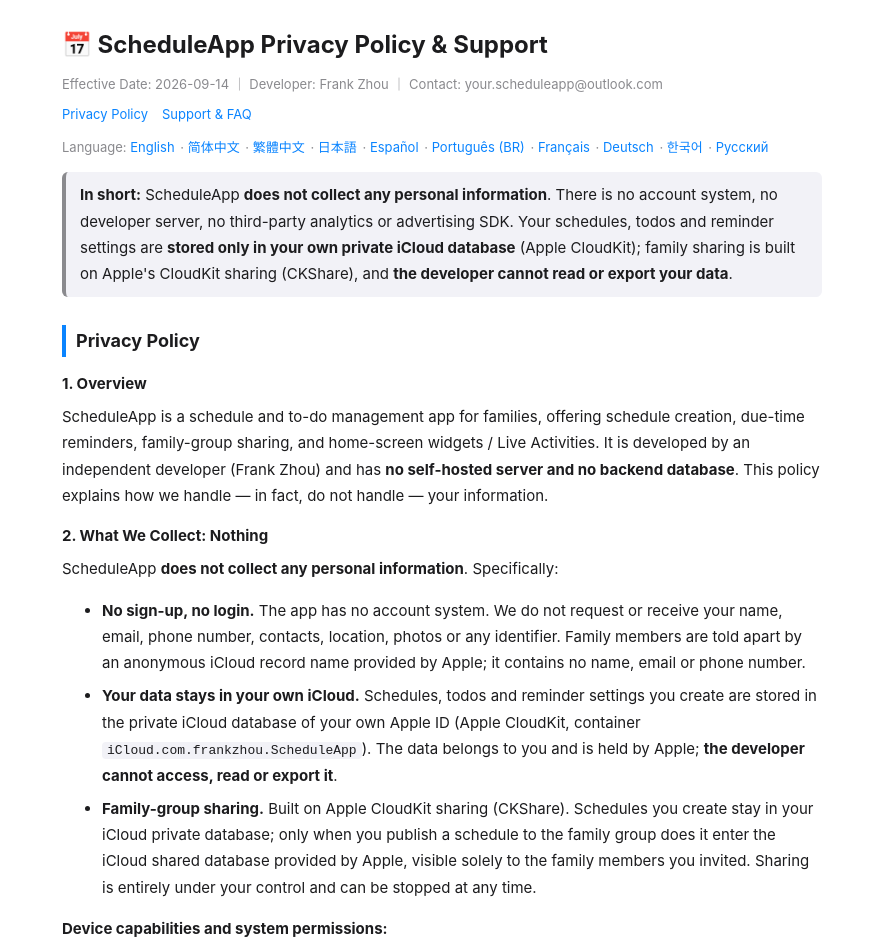
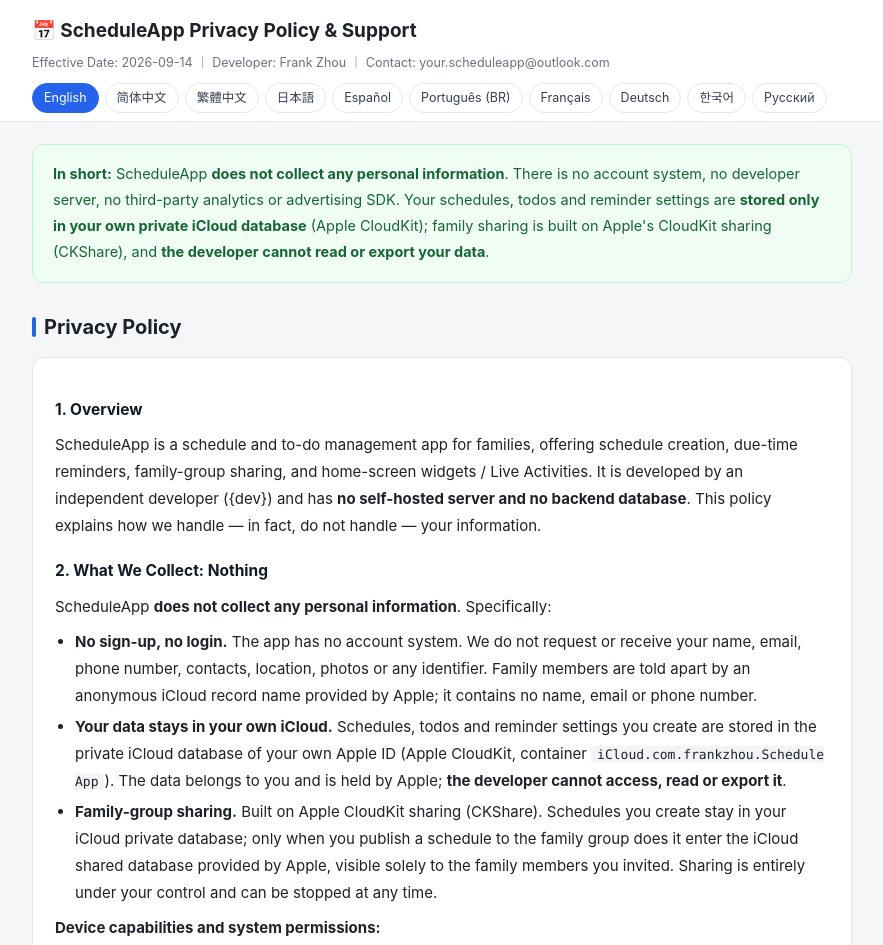
Before and after one commit to 4gk5msrpwv-cpu/privacy-pages-scheduleapp, a plain HTML site: page index.html in a window 1280 px wide. Shown: the top 945 px of the page, without its empty margins (198-1081 px from the left). Drawn offline with Linux system fonts and the light colour scheme.

Commit message:
Rewrite privacy policy per CloudKit architecture (KidsLearn-style, 10 languages)

```diff
--- a/index.html
+++ b/index.html
@@ -1,71 +1,126 @@
 <!DOCTYPE html>
 <html lang="en">
 <head>
-<meta charset="utf-8">
-<meta name="viewport" content="width=device-width, initial-scale=1">
-<meta name="color-scheme" content="light dark">
+<meta charset="UTF-8">
+<meta name="viewport" content="width=device-width, initial-scale=1.0">
+<title>ScheduleApp Privacy Policy & Support</title>
 <meta name="description" content="ScheduleApp privacy policy and support: we collect no personal information; all data stays in your own iCloud.">
-<title>ScheduleApp Privacy Policy & Support</title>
+<link rel="canonical" href="https://4gk5msrpwv-cpu.github.io/privacy-pages-scheduleapp/">
+  <link rel="alternate" hreflang="en" href="https://4gk5msrpwv-cpu.github.io/privacy-pages-scheduleapp/">
+  <link rel="alternate" hreflang="zh-Hans" href="https://4gk5msrpwv-cpu.github.io/privacy-pages-scheduleapp/zh-Hans/">
+  <link rel="alternate" hreflang="zh-Hant" href="https://4gk5msrpwv-cpu.github.io/privacy-pages-scheduleapp/zh-Hant/">
+  <link rel="alternate" hreflang="ja" href="https://4gk5msrpwv-cpu.github.io/privacy-pages-scheduleapp/ja/">
+  <link rel="alternate" hreflang="es" href="https://4gk5msrpwv-cpu.github.io/privacy-pages-scheduleapp/es/">
+  <link rel="alternate" hreflang="pt-BR" href="https://4gk5msrpwv-cpu.github.io/privacy-pages-scheduleapp/pt-BR/">
+  <link rel="alternate" hreflang="fr" href="https://4gk5msrpwv-cpu.github.io/privacy-pages-scheduleapp/fr/">
+  <link rel="alternate" hreflang="de" href="https://4gk5msrpwv-cpu.github.io/privacy-pages-scheduleapp/de/">
+  <link rel="alternate" hreflang="ko" href="https://4gk5msrpwv-cpu.github.io/privacy-pages-scheduleapp/ko/">
+  <link rel="alternate" hreflang="ru" href="https://4gk5msrpwv-cpu.github.io/privacy-pages-scheduleapp/ru/">
+  <link rel="alternate" hreflang="x-default" href="https://4gk5msrpwv-cpu.github.io/privacy-pages-scheduleapp/">
+<meta property="og:title" content="ScheduleApp Privacy Policy & Support">
+<meta property="og:description" content="ScheduleApp privacy policy and support: we collect no personal information; all data stays in your own iCloud.">
 <style>
-:root{color-scheme:light dark;--bg:#ffffff;--fg:#1c1c1e;--fg2:#8a8a8e;--border:#d1d1d6;--quote:#f2f2f7;--accent:#0a84ff}
-@media (prefers-color-scheme:dark){:root{--bg:#000000;--fg:#f2f2f7;--fg2:#98989f;--border:#38383a;--quote:#1c1c1e;--accent:#0a84ff}}
-body{font-family:-apple-system,'PingFang SC','Hiragino Sans GB','Microsoft YaHei',sans-serif;color:var(--fg);background:var(--bg);line-height:1.75;margin:0;padding:24px 16px;font-size:15px}
-.wrap{max-width:760px;margin:0 auto}
-h1{font-size:24px;margin:0 0 6px}
-h2{font-size:18px;margin:28px 0 8px;border-left:4px solid var(--accent);padding-left:10px}
-h3{font-size:15px;margin:14px 0 4px}
-p,li{margin:7px 0}
-.meta,.langs,.nav,.footer{color:var(--fg2);font-size:13px}
-.nav{margin:6px 0 0}
-.nav a{color:var(--accent);text-decoration:none;margin-right:14px}
-.langs{margin:10px 0 0}
-.langs a{color:var(--accent);text-decoration:none;margin-right:2px}
-blockquote{background:var(--quote);border-left:4px solid var(--fg2);margin:14px 0;padding:10px 14px;border-radius:6px}
-a{color:var(--accent)}
-code{background:var(--quote);padding:1px 5px;border-radius:4px;font-size:13px}
-.footer{margin-top:36px;border-top:1px solid var(--border);padding-top:12px}
+  :root{--bg:#f5f6f8;--card:#ffffff;--ink:#1d2129;--sub:#6b7280;--blue:#2563eb;
+        --blue-bg:#eff6ff;--green:#16a34a;--green-bg:#f0fdf4;--line:#e5e7eb;--tab:#374151;}
+  *{box-sizing:border-box;margin:0;padding:0}
+  html{scroll-behavior:smooth}
+  body{font-family:-apple-system,BlinkMacSystemFont,"PingFang SC","Hiragino Sans","Microsoft YaHei","Helvetica Neue",Arial,sans-serif;
+       background:var(--bg);color:var(--ink);line-height:1.8;font-size:15px}
+  header{position:sticky;top:0;z-index:10;background:rgba(255,255,255,.96);backdrop-filter:blur(8px);border-bottom:1px solid var(--line)}
+  .head-inner{max-width:860px;margin:0 auto;padding:14px 20px 0}
+  h1{font-size:19px}
+  .head-meta{font-size:12.5px;color:var(--sub);margin:4px 0 8px}
+  .langbar{display:flex;flex-wrap:wrap;gap:6px;padding-bottom:8px}
+  .langbar a{font-size:12.5px;text-decoration:none;color:var(--tab);border:1px solid var(--line);
+             border-radius:999px;padding:3px 11px;background:#fff}
+  .langbar a.on{color:#fff;background:var(--blue);border-color:var(--blue)}
+  main{max-width:860px;margin:0 auto;padding:22px 20px 60px}
+  .card{background:var(--card);border:1px solid var(--line);border-radius:12px;padding:20px 22px;margin-bottom:16px}
+  .summary{background:var(--green-bg);border:1px solid #bbf7d0;border-radius:12px;padding:16px 20px;margin-bottom:18px;font-size:14.5px;color:#166534}
+  h2{font-size:20px;margin:26px 0 12px;display:flex;align-items:center;gap:8px;scroll-margin-top:110px}
+  h2::before{content:"";width:4px;height:20px;background:var(--blue);border-radius:2px}
+  h3{font-size:15.5px;margin:18px 0 6px;color:#111827}
+  p{margin:8px 0}
+  ul{margin:8px 0 8px 20px}
+  li{margin:4px 0}
+  code{background:#f3f4f6;border-radius:4px;padding:1px 6px;font-family:ui-monospace,Menlo,monospace;font-size:13px;word-break:break-all}
+  a{color:var(--blue)}
+  table{width:100%;border-collapse:collapse;font-size:13.5px;margin:10px 0;background:var(--card)}
+  th,td{border:1px solid var(--line);padding:8px 10px;text-align:left;vertical-align:top}
+  th{background:#f9fafb;font-weight:600;white-space:nowrap;width:130px}
+  footer{max-width:860px;margin:0 auto;padding:0 20px 40px;color:var(--sub);font-size:12.5px}
+  .disc{font-size:12.5px;color:var(--sub);margin-top:10px}
+  @media (max-width:600px){body{font-size:14.5px}.card{padding:16px 16px}h2{font-size:18px}}
 </style>
 </head>
 <body>
-<div class="wrap">
+<header>
+  <div class="head-inner">
     <h1>📅 ScheduleApp Privacy Policy & Support</h1>
-<p class="meta">Effective Date: 2026-09-14 ｜ Developer: Frank Zhou ｜ Contact: your.scheduleapp@outlook.com</p>
-<p class="nav"><a href="#privacy">Privacy Policy</a><a href="#faq">Support & FAQ</a></p>
-<p class="langs">Language: <a href="/privacy-pages-scheduleapp/">English</a> · <a href="/privacy-pages-scheduleapp/zh-Hans/">简体中文</a> · <a href="/privacy-pages-scheduleapp/zh-Hant/">繁體中文</a> · <a href="/privacy-pages-scheduleapp/ja/">日本語</a> · <a href="/privacy-pages-scheduleapp/es/">Español</a> · <a href="/privacy-pages-scheduleapp/pt-BR/">Português (BR)</a> · <a href="/privacy-pages-scheduleapp/fr/">Français</a> · <a href="/privacy-pages-scheduleapp/de/">Deutsch</a> · <a href="/privacy-pages-scheduleapp/ko/">한국어</a> · <a href="/privacy-pages-scheduleapp/ru/">Русский</a></p>
-<blockquote><b>In short:</b> ScheduleApp <b>does not collect any personal information</b>. There is no account system, no developer server, no third-party analytics or advertising SDK. Your schedules, todos and reminder settings are <b>stored only in your own private iCloud database</b> (Apple CloudKit); family sharing is built on Apple's CloudKit sharing (CKShare), and <b>the developer cannot read or export your data</b>.</blockquote>
-
+    <div class="head-meta">Effective Date: 2026-09-14 ｜ Developer: Frank Zhou ｜ Contact: your.scheduleapp@outlook.com</div>
+    <div class="langbar"><a href="https://4gk5msrpwv-cpu.github.io/privacy-pages-scheduleapp/" class="on">English</a><a href="https://4gk5msrpwv-cpu.github.io/privacy-pages-scheduleapp/zh-Hans/" class="">简体中文</a><a href="https://4gk5msrpwv-cpu.github.io/privacy-pages-scheduleapp/zh-Hant/" class="">繁體中文</a><a href="https://4gk5msrpwv-cpu.github.io/privacy-pages-scheduleapp/ja/" class="">日本語</a><a href="https://4gk5msrpwv-cpu.github.io/privacy-pages-scheduleapp/es/" class="">Español</a><a href="https://4gk5msrpwv-cpu.github.io/privacy-pages-scheduleapp/pt-BR/" class="">Português (BR)</a><a href="https://4gk5msrpwv-cpu.github.io/privacy-pages-scheduleapp/fr/" class="">Français</a><a href="https://4gk5msrpwv-cpu.github.io/privacy-pages-scheduleapp/de/" class="">Deutsch</a><a href="https://4gk5msrpwv-cpu.github.io/privacy-pages-scheduleapp/ko/" class="">한국어</a><a href="https://4gk5msrpwv-cpu.github.io/privacy-pages-scheduleapp/ru/" class="">Русский</a></div>
+  </div>
+</header>
+<main>
+  <div class="summary"><b>In short:</b> ScheduleApp <b>does not collect any personal information</b>. There is no account system, no developer server, no third-party analytics or advertising SDK. Your schedules, todos and reminder settings are <b>stored only in your own private iCloud database</b> (Apple CloudKit); family sharing is built on Apple's CloudKit sharing (CKShare), and <b>the developer cannot read or export your data</b>.</div>
 <h2 id="privacy">Privacy Policy</h2>
-<h3>1. Overview</h3><p>ScheduleApp is a schedule and to-do management app for families, offering schedule creation, due-time reminders, family-group sharing, and home-screen widgets / Live Activities. It is developed by an independent developer (Frank Zhou) and has <b>no self-hosted server and no backend database</b>. This policy explains how we handle — in fact, do not handle — your information.</p><h3>2. What We Collect: Nothing</h3><p>ScheduleApp <b>does not collect any personal information</b>. Specifically:</p><ul>
+  <div class="card">
+    <h3>1. Overview</h3>
+    <p>ScheduleApp is a schedule and to-do management app for families, offering schedule creation, due-time reminders, family-group sharing, and home-screen widgets / Live Activities. It is developed by an independent developer ({dev}) and has <b>no self-hosted server and no backend database</b>. This policy explains how we handle — in fact, do not handle — your information.</p>
+    <h3>2. What We Collect: Nothing</h3>
+    <p>ScheduleApp <b>does not collect any personal information</b>. Specifically:</p>
+    <ul>
       <li><b>No sign-up, no login.</b> The app has no account system. We do not request or receive your name, email, phone number, contacts, location, photos or any identifier. Family members are told apart by an anonymous iCloud record name provided by Apple; it contains no name, email or phone number.</li>
       <li><b>Your data stays in your own iCloud.</b> Schedules, todos and reminder settings you create are stored in the private iCloud database of your own Apple ID (Apple CloudKit, container <code>iCloud.com.frankzhou.ScheduleApp</code>). The data belongs to you and is held by Apple; <b>the developer cannot access, read or export it</b>.</li>
       <li><b>Family-group sharing.</b> Built on Apple CloudKit sharing (CKShare). Schedules you create stay in your iCloud private database; only when you publish a schedule to the family group does it enter the iCloud shared database provided by Apple, visible solely to the family members you invited. Sharing is entirely under your control and can be stopped at any time.</li>
-</ul><p><b>Device capabilities and system permissions:</b></p><ul>
+    </ul>
+    <p><b>Device capabilities and system permissions:</b></p>
+    <ul>
       <li><b>Notifications</b> — used solely for local due-time alerts (schedule/todo alarms) that you set yourself; no advertising or marketing content. Remote (silent) notifications are used only as a <b>trigger for iCloud synchronisation</b>; they never display a visible alert and never carry schedule content.</li>
       <li><b>Widgets &amp; Live Activities</b> — widget and Lock Screen data is passed between the app and its widgets through the on-device App Group container. It never leaves your device and is never uploaded to any server.</li>
       <li><b>Permissions we never request</b> — no location, contacts, camera, microphone, photo library, or App Tracking authorisation. The app declares no other permissions.</li>
-</ul><h3>3. Third Parties, Tracking and Advertising: None</h3><ul>
+    </ul>
+    <h3>3. Third Parties, Tracking and Advertising: None</h3>
+    <ul>
       <li><b>No third-party code at all</b> — the project depends on no third-party SDK: no advertising SDK, no analytics SDK, no crash-reporting, attribution or push-marketing component.</li>
       <li><b>No tracking</b> — no IDFA, no App Tracking Transparency prompt, no cross-app or cross-site tracking, no tracking cookies, device fingerprinting or local identifiers.</li>
       <li><b>We never sell, share or trade user data</b>, and we do not engage in any form of data monetisation. No data is used for advertising or user profiling.</li>
       <li><b>Every network request goes to Apple services</b> — apart from loading this policy page, all network traffic is iCloud/CloudKit synchronisation, governed by <a href="https://www.apple.com/legal/privacy/" target="_blank" rel="noopener">Apple's privacy policy</a>. This page is hosted on a third-party static host (GitHub Pages); loading it is the app's only network request to a non-Apple service, and it carries no account or device identifier.</li>
       <li>We have declared to the App Store, in the app's privacy manifest (PrivacyInfo.xcprivacy), that the app does not track users and uses no tracking domains.</li>
-</ul><h3>4. Children's Privacy</h3><ul>
+    </ul>
+    <h3>4. Children's Privacy</h3>
+    <ul>
       <li>ScheduleApp is a general-audience family tool. It is not directed at children and is not marketed to children under any specific age.</li>
       <li><b>The app collects no one's personal information — including children's.</b> Schedules and todos a child creates are stored only in that child's (or the parent's) own iCloud account; the developer has no access.</li>
       <li>If a child Apple ID is created and managed by a parent through Apple Family Sharing, that account follows Apple's rules; sharing remains under the parent's control and can be stopped at any time.</li>
-<li>If you believe we have unknowingly collected a minor's information (which the app's architecture makes impossible), email your.scheduleapp@outlook.com and we will delete it immediately.</li>
-</ul><h3>5. Data Storage, Security and Deletion</h3><ul>
+      <li>If you believe we have unknowingly collected a minor's information (which the app's architecture makes impossible), email {mail} and we will delete it immediately.</li>
+    </ul>
+    <h3>5. Data Storage, Security and Deletion</h3>
+    <ul>
       <li>All data resides in the iCloud account of your Apple ID, protected by Apple's encryption and access controls. We keep no server-side copy. (For Apple IDs in mainland China, iCloud data is operated by GCBD, Apple's cloud operator in China, under Apple's policies.)</li>
-<li><b>Deleting the app does not automatically remove iCloud data</b> (so you can restore on a new device). To erase everything: on iPhone/iPad go to <i>Settings → your Apple ID → iCloud → Manage Account Storage → ScheduleApp → Delete Data</i>; or delete the schedules/todos and the family group inside the app; or email your.scheduleapp@outlook.com for deletion assistance.</li>
+      <li><b>Deleting the app does not automatically remove iCloud data</b> (so you can restore on a new device). To erase everything: on iPhone/iPad go to <i>Settings → your Apple ID → iCloud → Manage Account Storage → ScheduleApp → Delete Data</i>; or delete the schedules/todos and the family group inside the app; or email {mail} for deletion assistance.</li>
       <li>A small number of interface preferences (language, display settings) are stored <b>locally on the device</b> (system UserDefaults). They never leave your device and are not synced to iCloud.</li>
       <li><b>Local-first:</b> even without iCloud or a network connection, the app keeps working offline and local reminders still fire.</li>
       <li>Please keep your Apple ID and device passcode secure — they are the primary protection for this data.</li>
-</ul><h3>6. Changes to This Policy</h3><p>If this policy changes, we will update this page and revise the "Effective Date" shown at the top. Material changes (for example, introducing any new data collection) will also be announced prominently inside the app. Please review this page periodically for the latest version.</p><h3>7. Contact Us</h3><p>For any question, complaint or deletion request regarding this policy or your data, email <b>your.scheduleapp@outlook.com</b>. We normally reply within <b>3 business days</b>.</p>
-
-<h2 id="faq">Support & FAQ</h2>
-<h3>Will I lose my data?</h3><p>No. Data lives in your iCloud and follows your Apple account. Deleting the app does not delete your iCloud data.</p><h3>Switching to a new phone?</h3><p>Sign in with the same iCloud account on the new device and enable iCloud sync for this app — your data appears automatically.</p><h3>What can family members see?</h3><p>Only the schedules you publish to the family group. Unpublished schedules stay in your iCloud private database and are invisible to others.</p><h3>Can the developer read my schedules?</h3><p>No. Data is stored in your iCloud; the developer has no access channel.</p><h3>Reminders are not firing?</h3><p>Check the app's notification permission under <i>Settings → Notifications</i> and that reminders are enabled in the app. Without iCloud the app runs in standalone mode and local reminders still work.</p><h3>Supported languages</h3><p>10 languages: Simplified &amp; Traditional Chinese, English, Japanese, Spanish, Portuguese (BR), French, German, Korean and Russian.</p><h3>Contact</h3><p>Email <b>your.scheduleapp@outlook.com</b> — replies within 3 business days.</p>
-
-<div class="footer">© 2026 Frank Zhou · ScheduleApp — This policy is governed by the laws applicable to the developer. For questions, email your.scheduleapp@outlook.com.</div>
+    </ul>
+    <h3>6. Changes to This Policy</h3>
+    <p>If this policy changes, we will update this page and revise the "Effective Date" shown at the top. Material changes (for example, introducing any new data collection) will also be announced prominently inside the app. Please review this page periodically for the latest version.</p>
+    <h3>7. Contact Us</h3>
+    <p>For any question, complaint or deletion request regarding this policy or your data, email <b>{mail}</b>. We normally reply within <b>3 business days</b>.</p>
   </div>
+<h2 id="support">Support & FAQ</h2>
+  <div class="card">
+    <table>
+      <tr><th>Will I lose my data?</th><td>No. Data lives in your iCloud and follows your Apple account. Deleting the app does not delete your iCloud data.</td></tr>
+      <tr><th>Switching to a new phone?</th><td>Sign in with the same iCloud account on the new device and enable iCloud sync for this app — your data appears automatically.</td></tr>
+      <tr><th>What can family members see?</th><td>Only the schedules you publish to the family group. Unpublished schedules stay in your iCloud private database and are invisible to others.</td></tr>
+      <tr><th>Can the developer read my schedules?</th><td>No. Data is stored in your iCloud; the developer has no access channel.</td></tr>
+      <tr><th>Reminders are not firing?</th><td>Check the app's notification permission under <i>Settings → Notifications</i> and that reminders are enabled in the app. Without iCloud the app runs in standalone mode and local reminders still work.</td></tr>
+      <tr><th>Supported languages</th><td>10 languages: Simplified &amp; Traditional Chinese, English, Japanese, Spanish, Portuguese (BR), French, German, Korean and Russian.</td></tr>
+      <tr><th>Contact</th><td>Email <b>{mail}</b> — replies within 3 business days.</td></tr>
+    </table>
+  </div>
+</main>
+<footer>© 2026 Frank Zhou · ScheduleApp — This policy is governed by the laws applicable to the developer. For questions, email your.scheduleapp@outlook.com.</footer>
 </body>
 </html>
```
Lines whose indentation alone changed are shown as unchanged.
